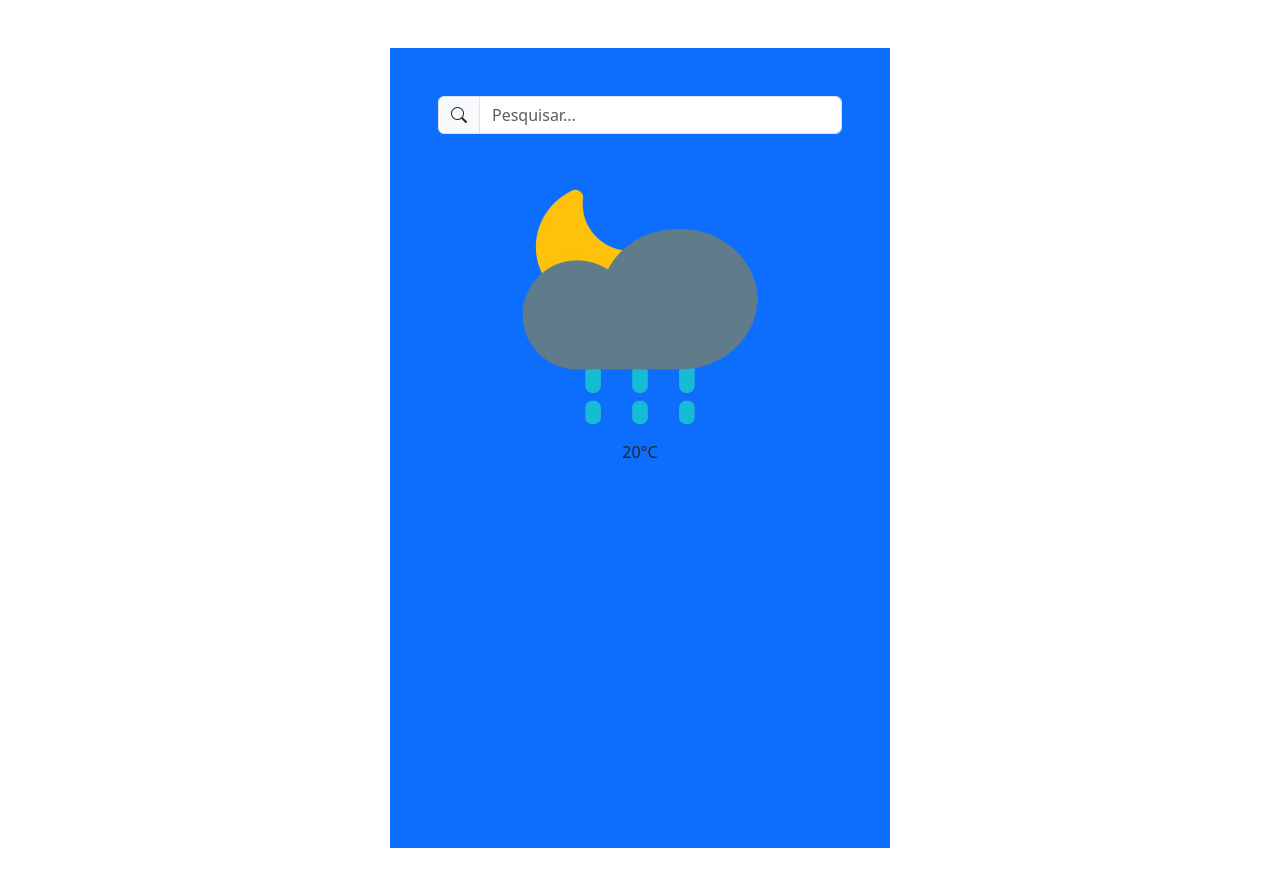
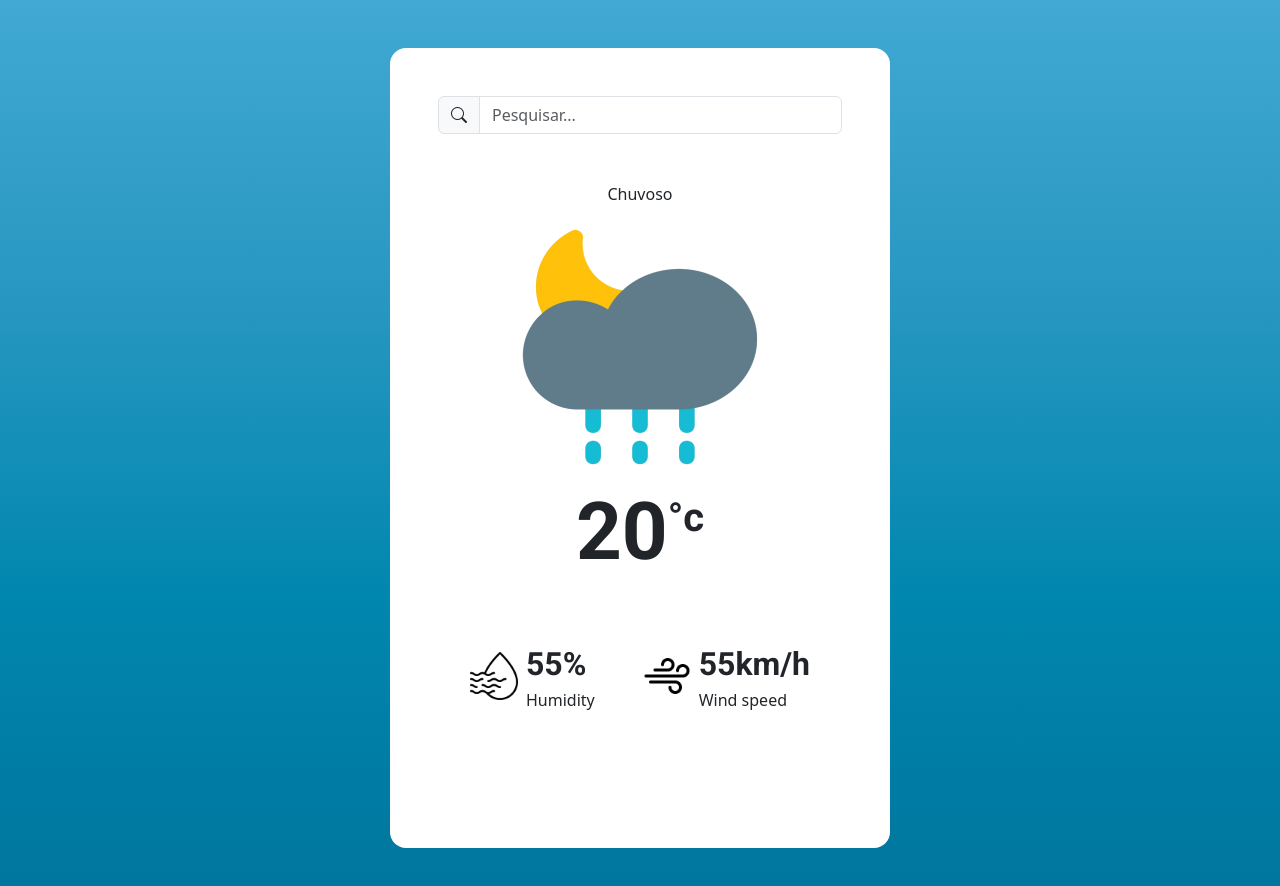
Before and after one commit to devbiel1/weather-forecast-website, a plain HTML site: page index.html in a window 1280 px wide. Drawn offline with nearby package versions, Linux system fonts and the light colour scheme.

Commit message:
aling and fonts

```diff
--- a/css/style.css
+++ b/css/style.css
@@ -1,3 +1,10 @@
+* {
+
+    margin: 0;
+    padding: 0;
+
+}
+
 .icon-max {
 
     max-width: 250px;
@@ -9,3 +16,26 @@
     max-width: 500px;
 
 }
+
+.custom-gradient {
+
+    background-image: linear-gradient(to top, #00769e, #007ea6, #0087af, #148fb8, #2797c1, #35a0ca, #41a9d3);
+
+}
+
+.custom-fonts-temperature {
+
+    font-family: 'Roboto', sans-serif;
+    font-weight: bold;
+    font-size: 5em;
+    margin-bottom: 0;
+}
+
+.custom-fonts-details {
+
+    font-family: 'Roboto', sans-serif;
+    font-weight: bolder;
+    font-size: 2em;
+    margin-bottom: 0;
+
+}
--- a/index.html
+++ b/index.html
@@ -3,13 +3,16 @@
 <head>
     <meta charset="UTF-8">
     <meta name="viewport" content="width=device-width, initial-scale=1.0">
+    <link rel="preconnect" href="https://fonts.googleapis.com">
+    <link rel="preconnect" href="https://fonts.gstatic.com" crossorigin>
+    <link href="https://fonts.googleapis.com/css2?family=Roboto:ital,wght@0,100..900;1,100..900&display=swap" rel="stylesheet">
     <link href="https://cdn.jsdelivr.net/npm/bootstrap@5.3.3/dist/css/bootstrap.min.css" rel="stylesheet" integrity="sha384-QWTKZyjpPEjISv5WaRU9OFeRpok6YctnYmDr5pNlyT2bRjXh0JMhjY6hW+ALEwIH" crossorigin="anonymous">
     <link rel="stylesheet" href="https://cdn.jsdelivr.net/npm/bootstrap-icons/font/bootstrap-icons.css">
     <link rel="stylesheet" href="css/style.css">
     <title>weather forecast</title>
 </head>
-<body>
-    <section class="bg-primary container custom-container d-flex flex-column align-items-center vh-100 mt-5 mb-5 p-5 gap-5">
+<body class="custom-gradient">
+    <section class="bg-white container custom-container d-flex flex-column align-items-center vh-100 rounded-4 mt-5 mb-5 p-5 gap-5">
 
         <form class="d-flex w-100" role="search">
             <div class="input-group">
@@ -18,11 +21,30 @@
             </div>
         </form>
 
-        <div class="d-flex flex-column align-items-center gap-2">
+        <div class="d-flex flex-column align-items-center">
+            <p>Chuvoso</p>
             <img class="icon-max" src="assets/icons/noite-chuva.png" alt="icon">
-            <p class="">20°C</p>
+            <p class="custom-fonts-temperature">20<span style="font-size: 0.5em; vertical-align: super;">°c</span></p>
         </div>
 
+        <div class="d-flex gap-5">
+            <div class="d-flex align-items-center gap-2">
+                <img style="max-width: 3em;" src="assets/icons/umidade.png">
+                <div>
+                    <p class="custom-fonts-details">55%</p>
+                    <p class="mb-0">Humidity</p>
+                </div>
+            </div>
+
+            <div class="d-flex align-items-center gap-2">
+                <img style="max-width: 3em;" src="assets/icons/ventoso.png" alt="#">
+                <div>
+                    <p class="custom-fonts-details">55km/h</p>
+                    <p class="mb-0">Wind speed</p>
+                </div>
+
+            </div>
+        </div>
     </section>
 </body>
 <script src="https://cdn.jsdelivr.net/npm/bootstrap@5.3.3/dist/js/bootstrap.bundle.min.js" integrity="sha384-YvpcrYf0tY3lHB60NNkmXc5s9fDVZLESaAA55NDzOxhy9GkcIdslK1eN7N6jIeHz" crossorigin="anonymous"></script>
```
Also changed, not shown: assets/icons/umidade.png (added), assets/icons/ventoso.png (added).
